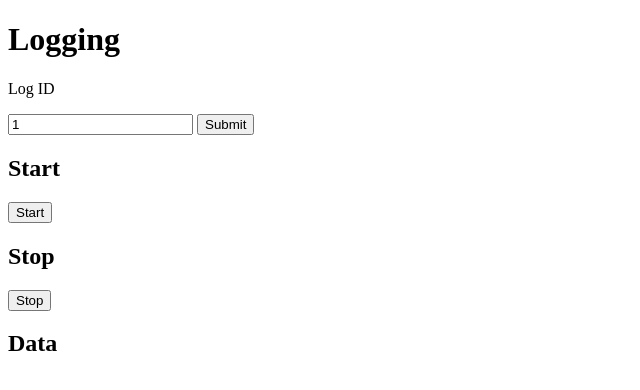
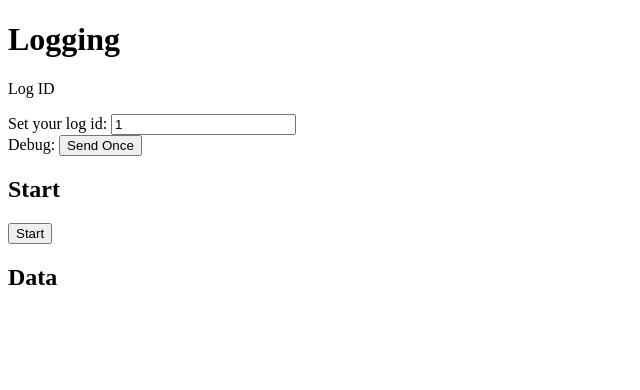
Before and after one commit to mglhacks/ibmhacks, a Flask app: page /logging in a window 1280 px wide. Shown: the top 390 px of the page, without its empty margins (0-640 px from the left). Run offline with Flask 2, Linux system fonts and the light colour scheme; some libraries are stand-ins or nearby versions.

Commit message:
logging update2

```diff
--- a/bluespot-app/bluespot/controllers.py
+++ b/bluespot-app/bluespot/controllers.py
@@ -62,8 +62,8 @@ def logging_api():
     q = json.loads(q)
     sensordata = request.args.get('sensordata', "{}")
     s = json.loads(sensordata)
-    # if "payload" not in sensordata:
-    #     return "sensor data error"
+    if "AmbTemp" not in sensordata:
+        return "sensor data error"
     # s = json.loads(sensordata["payload"])["sensortag"]
 
 
--- a/bluespot-app/bluespot/static/js/log_ajax.js
+++ b/bluespot-app/bluespot/static/js/log_ajax.js
@@ -15,8 +15,8 @@ var timer1;
 //setInterval()を使ったタイマーの起動関数
 function tmstr()
 {
-    $("button#start").disabled=true;
-    $("button#stop").disabled=false;
+    $('#start-button').hide();
+    $('#stop-button').show();
     timer1 = setInterval("tmrOn()",5000);
 }
 
@@ -36,8 +36,8 @@ function tmrOn()
 function tmrOff()
 {
     //タイマーを停止する
-    $("#start").disabled=false;
-    $("#stop").disabled=true;
+    $('#stop-button').hide();
+    $('#start-button').show();
     clearInterval(timer1);
 }
 
--- a/bluespot-app/bluespot/templates/logging.html
+++ b/bluespot-app/bluespot/templates/logging.html
@@ -9,13 +9,18 @@
 <body>
     <h1>Logging</h1>
     <p>Log ID</p>
-    <input id="id" class="form-control" name="id" placeholder="id" value="1"/>
-    <input type="button" onClick="ajax_search();" value="Submit">
+    Set your log id: <input id="id" class="form-control" name="id" placeholder="id" value="1"/>
     <br>
-    <h2>Start</h2>
-    <input id="start" type="button" value="Start" onclick="tmstr(this)">
-    <h2>Stop</h2>
-    <input id="stop" type="button" value="Stop" onclick="tmrOff(this)">
+    Debug: <input type="button" onClick="ajax_search();" value="Send Once">
+    <br>
+    <div id="start-button" style="">
+        <h2>Start</h2>
+        <input id="start" type="button" value="Start" onclick="tmstr(this)">
+    </div>
+    <div id="stop-button" style="display:none;">
+        <h2>Stop</h2>
+        <input id="stop" type="button" value="Stop" onclick="tmrOff(this)">
+    </div>
 
     <h2>Data</h2>
 
```
